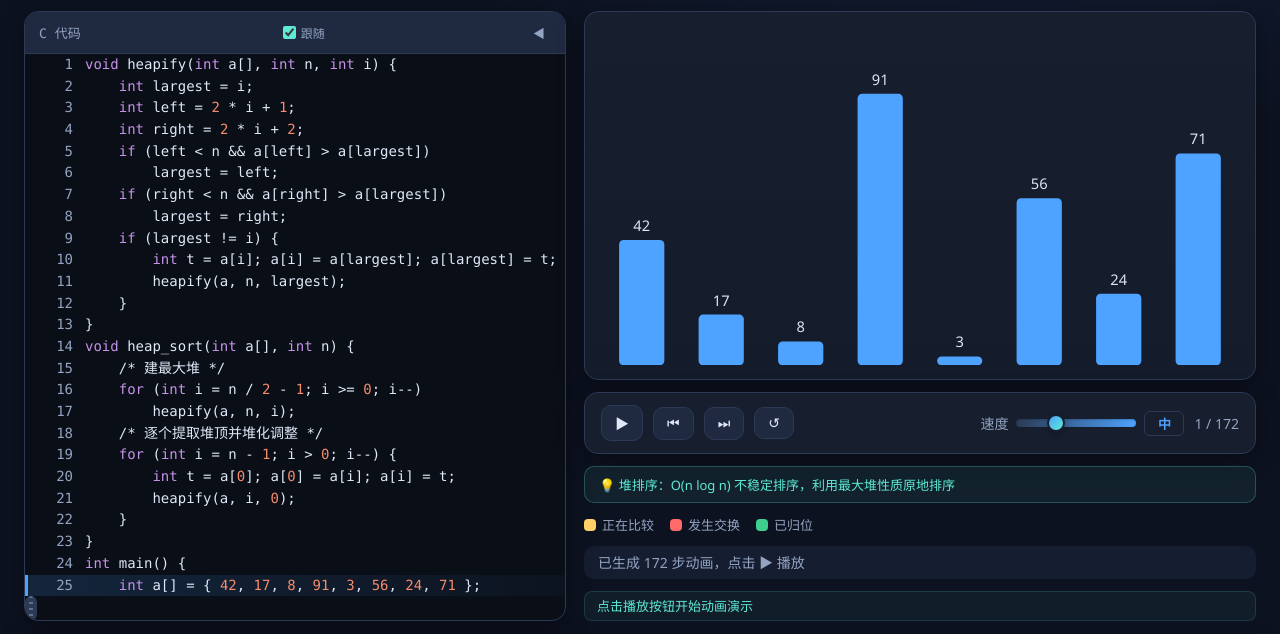
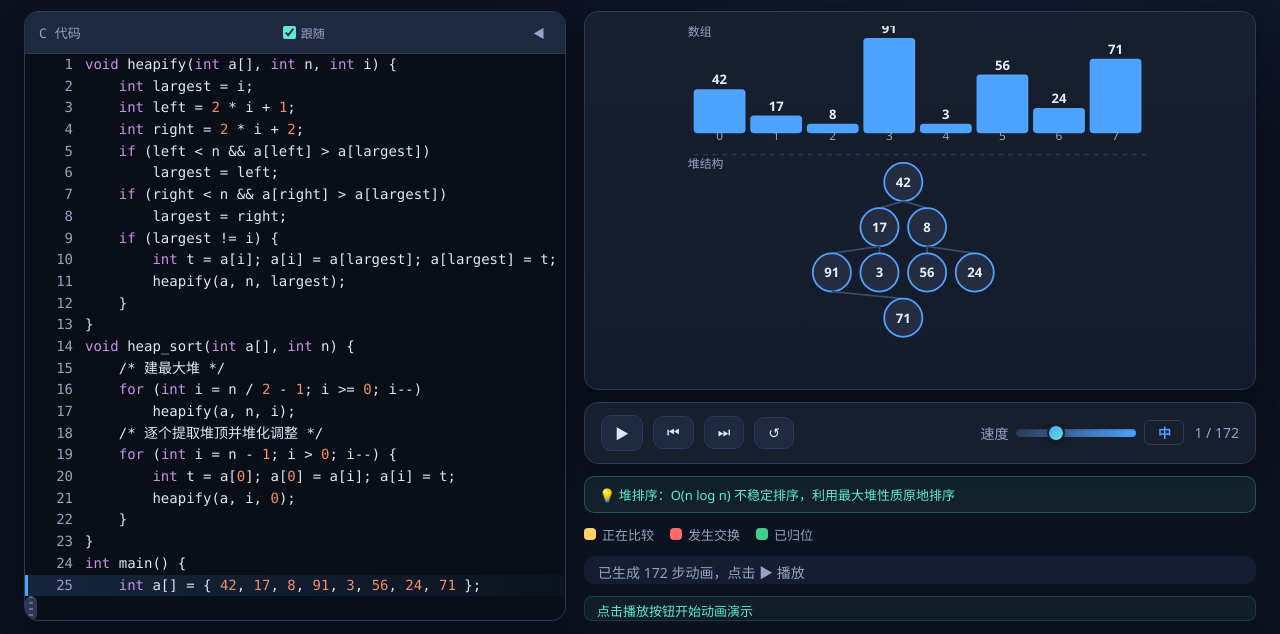
Before and after one commit to study-hard-racate/study-hard-racate.github.io, a plain HTML site: page sorting/heap/index.html in a window 1280 px wide. Shown: the part 97-731 px from the top of the page. Drawn offline with Linux system fonts and the light colour scheme.

Commit message:
堆排序：添加树形结构可视化 + 拓扑排序：优化入度变化动画 + 步骤注释增强

```diff
--- a/sorting/heap/index.html
+++ b/sorting/heap/index.html
@@ -171,7 +171,7 @@
 <script src="/static/js/graph.js"></script>
 <script src="/static/js/demo.js"></script>
 <script>
-setupDemo({ sample: "void heapify(int a[], int n, int i) {\n    int largest = i;\n    int left = 2 * i + 1;\n    int right = 2 * i + 2;\n    if (left \u003c n \u0026\u0026 a[left] \u003e a[largest])\n        largest = left;\n    if (right \u003c n \u0026\u0026 a[right] \u003e a[largest])\n        largest = right;\n    if (largest != i) {\n        int t = a[i]; a[i] = a[largest]; a[largest] = t;\n        heapify(a, n, largest);\n    }\n}\nvoid heap_sort(int a[], int n) {\n    /* \u5efa\u6700\u5927\u5806 */\n    for (int i = n / 2 - 1; i \u003e= 0; i--)\n        heapify(a, n, i);\n    /* \u9010\u4e2a\u63d0\u53d6\u5806\u9876\u5e76\u5806\u5316\u8c03\u6574 */\n    for (int i = n - 1; i \u003e 0; i--) {\n        int t = a[0]; a[0] = a[i]; a[i] = t;\n        heapify(a, i, 0);\n    }\n}\nint main() {\n    int a[] = { 42, 17, 8, 91, 3, 56, 24, 71 };\n    heap_sort(a, 8);\n    return 0;\n}\n", renderMode: "sort", withRandom: true });
+setupDemo({ sample: "void heapify(int a[], int n, int i) {\n    int largest = i;\n    int left = 2 * i + 1;\n    int right = 2 * i + 2;\n    if (left \u003c n \u0026\u0026 a[left] \u003e a[largest])\n        largest = left;\n    if (right \u003c n \u0026\u0026 a[right] \u003e a[largest])\n        largest = right;\n    if (largest != i) {\n        int t = a[i]; a[i] = a[largest]; a[largest] = t;\n        heapify(a, n, largest);\n    }\n}\nvoid heap_sort(int a[], int n) {\n    /* \u5efa\u6700\u5927\u5806 */\n    for (int i = n / 2 - 1; i \u003e= 0; i--)\n        heapify(a, n, i);\n    /* \u9010\u4e2a\u63d0\u53d6\u5806\u9876\u5e76\u5806\u5316\u8c03\u6574 */\n    for (int i = n - 1; i \u003e 0; i--) {\n        int t = a[0]; a[0] = a[i]; a[i] = t;\n        heapify(a, i, 0);\n    }\n}\nint main() {\n    int a[] = { 42, 17, 8, 91, 3, 56, 24, 71 };\n    heap_sort(a, 8);\n    return 0;\n}\n", renderMode: "heap", withRandom: true });
 </script>
 
 </body>
--- a/static/js/demo.js
+++ b/static/js/demo.js
@@ -15,6 +15,18 @@ function generateStepComment(step, renderMode) {
     if (msg.indexOf("归位") >= 0 || msg.indexOf("已排好") >= 0) return "元素已到达最终位置";
     if (msg.indexOf("pivot") >= 0 || msg.indexOf("基准") >= 0) return "选择基准元素进行分区";
     return msg;
+  }
+
+  /* 堆排序模式 */
+  if (renderMode === "heap" && step.arr) {
+    const arr = step.arr;
+    const line = step.line;
+    if (msg && msg.indexOf("初始化数组") >= 0) return "建堆准备：即将对数组进行原地堆排序";
+    if (msg && msg.indexOf("交换") >= 0) return "交换堆顶与末尾元素，最大值归位";
+    if (line >= 4 && line <= 11) return "调整堆：比较父子节点，下沉较大值";
+    if (line >= 14 && line <= 15) return "建堆阶段：从最后一个非叶子节点开始，逐个下沉";
+    if (line >= 18 && line <= 20) return "排序阶段：交换堆顶与末尾，缩小堆范围";
+    return msg || "堆排序操作";
   }
 
   /* 链表模式 */
@@ -166,6 +178,94 @@ function generateStepComment(step, renderMode) {
   return msg || "";
 }
 
+/* 堆排序渲染器：上方显示数组柱状图，下方显示堆的树形结构 */
+function renderHeapSort(stage, step) {
+  const arr = step.arr;
+  const n = arr ? arr.length : 0;
+  if (!n) {
+    renderSVG(stage, "0 0 400 120",
+      [text("empty", 200, 60, "（无数据）", { "text-anchor": "middle", "font-size": 15, fill: "#5c6a85" })]);
+    return;
+  }
+
+  const maxVal = Math.max.apply(null, arr);
+  const barH = 80, barW = Math.min(50, (400 - 20) / n - 4);
+  const gap = 4;
+  const totalW = n * (barW + gap);
+  const offsetX = (400 - totalW) / 2;
+
+  /* ---- 上半部分：数组柱状图 ---- */
+  const barSpecs = [];
+  for (let i = 0; i < n; i++) {
+    const h = Math.max(8, (arr[i] / maxVal) * barH);
+    const x = offsetX + i * (barW + gap);
+    const y = barH - h + 10;
+    const isComp = step.cmp && (step.cmp[0] === i || step.cmp[1] === i);
+    const isSwap = step.swap && step.swap === true && step.cmp && (step.cmp[0] === i || step.cmp[1] === i);
+    const isDone = step.done && step.done.indexOf(i) >= 0;
+    const fill = isSwap ? "#ff6b6b" : isComp ? "#ffd166" : isDone ? "#3ecf8e" : "#4da3ff";
+    barSpecs.push(rect("bar-" + i, x, y, barW, h, { fill: fill, rx: 3 }));
+    barSpecs.push(text("bval-" + i, x + barW / 2, y - 4, String(arr[i]),
+      { "text-anchor": "middle", "font-size": 11, fill: "#e8eef7", "font-weight": "bold" }));
+    barSpecs.push(text("bidx-" + i, x + barW / 2, barH + 16, String(i),
+      { "text-anchor": "middle", "font-size": 10, fill: "#93a4c2" }));
+  }
+
+  /* ---- 下半部分：堆的树形结构 ---- */
+  const treeTop = barH + 35;
+  const R = 16;
+  const treeLevels = Math.ceil(Math.log2(n + 1));
+  const treeW = Math.max(totalW, 200);
+  const treeGapY = 38;
+  const treeSpecs = [];
+
+  for (let i = 0; i < n; i++) {
+    const level = Math.floor(Math.log2(i + 1));
+    const posInLevel = i - (Math.pow(2, level) - 1);
+    const nodesInLevel = Math.min(Math.pow(2, level), n - (Math.pow(2, level) - 1));
+    const levelWidth = nodesInLevel * (R * 2 + 8);
+    const levelStart = (treeW - levelWidth) / 2;
+    const x = levelStart + posInLevel * (R * 2 + 8) + R;
+    const y = treeTop + level * treeGapY + R;
+
+    /* 画边到父节点 */
+    if (i > 0) {
+      const parent = Math.floor((i - 1) / 2);
+      const pLevel = Math.floor(Math.log2(parent + 1));
+      const pPosInLevel = parent - (Math.pow(2, pLevel) - 1);
+      const pNodesInLevel = Math.min(Math.pow(2, pLevel), n - (Math.pow(2, pLevel) - 1));
+      const pLevelWidth = pNodesInLevel * (R * 2 + 8);
+      const pLevelStart = (treeW - pLevelWidth) / 2;
+      const px = pLevelStart + pPosInLevel * (R * 2 + 8) + R;
+      const py = treeTop + pLevel * treeGapY + R;
+      treeSpecs.push(line("edge-" + parent + "-" + i, px, py + R, x, y - R,
+        { stroke: "#3a4c6e", "stroke-width": 1.5 }));
+    }
+
+    const isComp = step.cmp && (step.cmp[0] === i || step.cmp[1] === i);
+    const isSwap = step.swap && step.swap === true && step.cmp && (step.cmp[0] === i || step.cmp[1] === i);
+    const isDone = step.done && step.done.indexOf(i) >= 0;
+    const fill = isSwap ? "#ff6b6b" : isComp ? "#ffd166" : isDone ? "#3ecf8e" : "#232c40";
+    const stroke = isSwap ? "#ff6b6b" : isComp ? "#ffd166" : isDone ? "#3ecf8e" : "#4da3ff";
+    treeSpecs.push(circ("tn-" + i, x, y, R, { fill: fill, stroke: stroke, "stroke-width": isComp || isSwap ? 2.5 : 1.5 }));
+    treeSpecs.push(text("tv-" + i, x, y + 4, String(arr[i]),
+      { "text-anchor": "middle", "font-size": 11, "font-weight": "bold", fill: isComp || isSwap ? "#1c2433" : "#e8eef7" }));
+  }
+
+  /* 分隔线 */
+  const sepY = barH + 28;
+  treeSpecs.push(line("sep", offsetX, sepY, offsetX + totalW, sepY,
+    { stroke: "#2c3a55", "stroke-width": 1, "stroke-dasharray": "4,4" }));
+
+  /* 标签 */
+  barSpecs.push(text("arr-label", 5, 8, "数组", { "font-size": 10, fill: "#93a4c2" }));
+  treeSpecs.push(text("tree-label", 5, treeTop + 4, "堆结构", { "font-size": 10, fill: "#93a4c2" }));
+
+  const allSpecs = barSpecs.concat(treeSpecs);
+  const svgH = treeTop + treeLevels * treeGapY + R + 10;
+  renderSVG(stage, "0 0 400 " + svgH, allSpecs);
+}
+
 function setupDemo(opts) {
   const stage = document.getElementById("stage");
   const status = document.getElementById("status");
@@ -222,6 +322,7 @@ function setupDemo(opts) {
       if (renderMode === "linear") { renderLinearSearch(stage, step); return; }
       if (renderMode === "binary") { renderBinarySearch(stage, step); return; }
       if (renderMode === "block") { renderBlockSearch(stage, step); return; }
+      if (renderMode === "heap") { renderHeapSort(stage, step); return; }
       const specs = buildSortSpecs(step);
       renderSVG(stage, "0 0 " + SVG_W + " " + SVG_H, specs);
       return;
--- a/static/js/graph.js
+++ b/static/js/graph.js
@@ -126,18 +126,26 @@ function renderTopological(stage, step) {
     const [x, y] = pos[i];
     const done = !!(visited && visited[i] === 1);
     const isCur = (snap.curVertex !== undefined && snap.curVertex === i);
-    const fill = isCur ? "#ffd166" : (done ? "#3ecf8e" : "#232c40");
-    const stroke = isCur ? "#ffd166" : (done ? "#3ecf8e" : "#4da3ff");
-    specs.push(circ("gn-" + i, x, y, R, { fill: fill, stroke: stroke, "stroke-width": isCur ? 3 : 1.5 }));
+    const deg = inDegree ? (inDegree[i] !== undefined ? inDegree[i] : -1) : -1;
+    const isReady = deg === 0 && !done && !isCur;
+    const fill = isCur ? "#ffd166" : (done ? "#3ecf8e" : (isReady ? "rgba(77,163,255,0.25)" : "#232c40"));
+    const stroke = isCur ? "#ffd166" : (done ? "#3ecf8e" : (isReady ? "#4da3ff" : "#4da3ff"));
+    const sw = isCur ? 3 : (isReady ? 2.5 : 1.5);
+    specs.push(circ("gn-" + i, x, y, R, { fill: fill, stroke: stroke, "stroke-width": sw }));
     specs.push(text("gt-" + i, x, y + 5, String(i),
       { "text-anchor": "middle", "font-size": 16, "font-weight": "bold", fill: isCur ? "#1c2433" : "#e8eef7" }));
 
-    /* 入度标签（顶点下方） */
+    /* 入度标签（顶点下方），入度为 0 时高亮 */
     if (inDegree) {
-      const deg = inDegree[i] !== undefined ? inDegree[i] : "-";
-      const degColor = (deg === 0) ? "#4da3ff" : "#b98cff";
-      specs.push(text("gd-" + i, x, y + R + 16, "入度:" + deg,
-        { "text-anchor": "middle", "font-size": 11, fill: degColor }));
+      if (deg === 0 && !done) {
+        /* 入度为 0 的顶点显示蓝色背景标签 */
+        specs.push(rect("gdb-" + i, x - 22, y + R + 4, 44, 18, { fill: "#4da3ff", rx: 9, opacity: 0.2 }));
+        specs.push(text("gd-" + i, x, y + R + 16, "入度:0",
+          { "text-anchor": "middle", "font-size": 11, fill: "#4da3ff", "font-weight": "bold" }));
+      } else {
+        specs.push(text("gd-" + i, x, y + R + 16, "入度:" + deg,
+          { "text-anchor": "middle", "font-size": 11, fill: done ? "#3ecf8e" : "#b98cff" }));
+      }
     }
   }
 
@@ -147,12 +155,14 @@ function renderTopological(stage, step) {
     specs.push(text("rlabel", (minX + maxX) / 2, resultY, "排序结果：",
       { "text-anchor": "middle", "font-size": 12, fill: "#93a4c2" }));
     for (let i = 0; i < top; i++) {
-      const rx = (minX + maxX) / 2 - (top - 1) * 14 + i * 28;
-      specs.push(text("rv-" + i, rx, resultY + 18, String(result[i]),
+      const rx = (minX + maxX) / 2 - (top - 1) * 16 + i * 32;
+      /* 结果项背景 */
+      specs.push(rect("rr-" + i, rx - 12, resultY + 6, 24, 20, { fill: "#3ecf8e", rx: 4, opacity: 0.15 }));
+      specs.push(text("rv-" + i, rx, resultY + 20, String(result[i]),
         { "text-anchor": "middle", "font-size": 14, "font-weight": "bold", fill: "#3ecf8e" }));
       if (i < top - 1) {
-        specs.push(text("ra-" + i, rx + 14, resultY + 18, "→",
-          { "text-anchor": "middle", "font-size": 12, fill: "#93a4c2" }));
+        specs.push(text("ra-" + i, rx + 16, resultY + 20, "→",
+          { "text-anchor": "middle", "font-size": 13, fill: "#93a4c2" }));
       }
     }
   }
```
